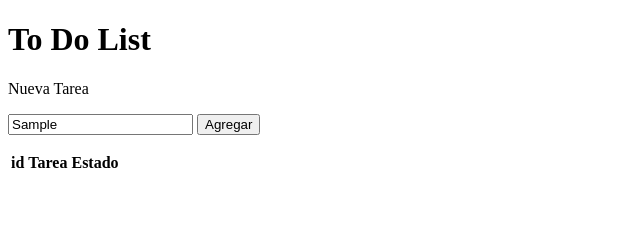
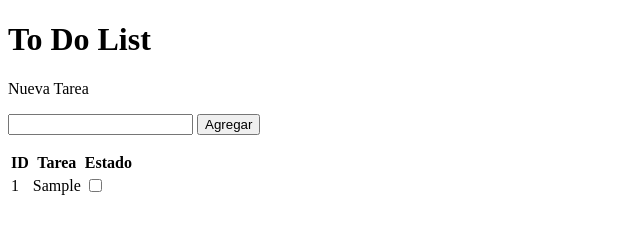
Before and after one commit to gonzalolavin99/To-Do-List, a plain HTML site: page index.html in a window 1280 px wide. Both pictures are taken after typing "Sample" into the empty fields and a click on the button "Agregar". Shown: the whole page, without its empty margins (0-640 px from the left). Drawn offline with Linux system fonts and the light colour scheme.

Commit message:
Creada la función de agregar tareas

```diff
--- a/assets/js/script.js
+++ b/assets/js/script.js
@@ -1,4 +1,24 @@
 const inputTareas = document.querySelector('#nuevasTareas');
 const btnAgregar = document.querySelector('#agregarTareas');
 const bodyTable = document.querySelector('tbody');
+let ultimoID = 0;
 const tareas = [];
+
+
+function renderTareas (){
+    let html = "";
+    for (let tarea of tareas){
+        html+= `<tr>
+        <td>${tarea.id}</td>
+        <td>${tarea.nombreTarea}</td>
+        <td><input type="checkbox" id="checkbox" name="checkbox"></td>
+        </>`
+    }
+    bodyTable.innerHTML= html;
+}
+btnAgregar.addEventListener("click", ()=>{
+    const tareaNueva = inputTareas.value;
+    tareas.push({id: ++ultimoID, nombreTarea:tareaNueva});
+    inputTareas.value="";
+    renderTareas();
+})
--- a/index.html
+++ b/index.html
@@ -5,6 +5,7 @@
     <meta name="viewport" content="width=device-width, initial-scale=1.0">
     <title>To Do List</title>
     <link rel="stylesheet" href="assets/css/style.css">
+    <script src="https://kit.fontawesome.com/7feba8eff7.js" crossorigin="anonymous"></script>
 </head>
 <body>
     <h1>To Do List</h1>
@@ -17,7 +18,7 @@
     <p></p>
     <table id="tablaDeTareas">
         <thead>
-        <th>id</th>
+        <th>ID</th>
         <th>Tarea</th>
         <th>Estado</th>
         </thead>
```
